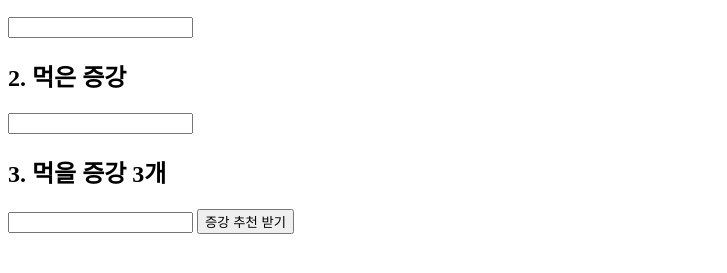
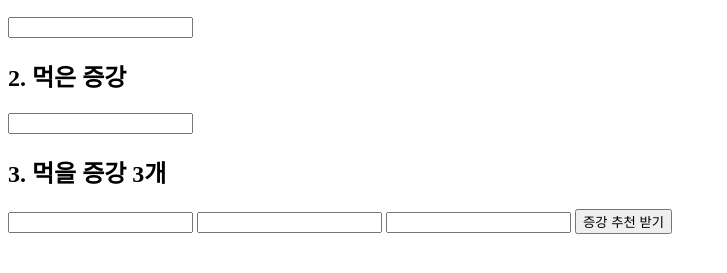
Before and after one commit to oldname-creator/jeunggang-one, a plain HTML site: page index.html in a window 1280 px wide. Shown: the part 113-386 px from the top of the page, without its empty margins (0-727 px from the left). Drawn offline with Linux system fonts and the light colour scheme.

Commit message:
Update index.html

```diff
--- a/index.html
+++ b/index.html
@@ -20,5 +20,7 @@
 
 <h2>3. 먹을 증강 3개</h2>
 <input list="Augment">
+<input list="Augment">
+<input list="Augment">
 
 <button>증강 추천 받기</button>
```
